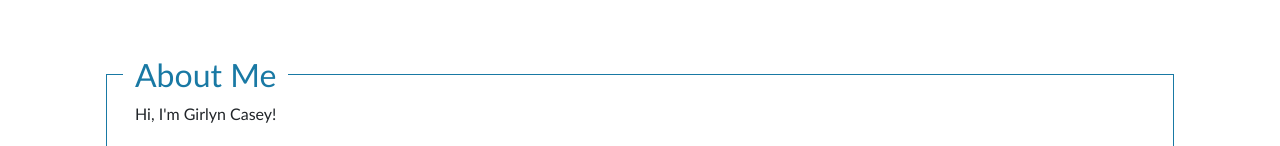
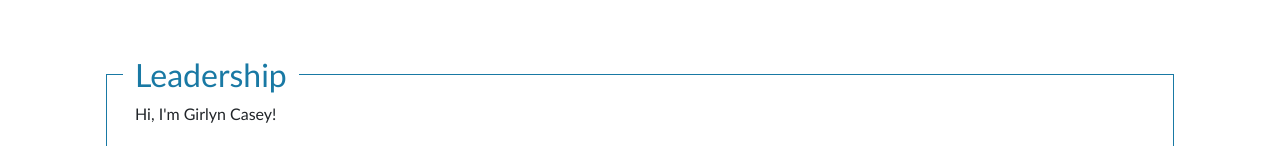
Before and after one commit to caseygirlyn/React-Portfolio, a React (Vite) app: page / in a window 1280 px wide. Shown: the part 371-517 px from the top of the page. Built offline with nearby package versions, Linux system fonts and the light colour scheme.

Commit message:
change About Me to Leadership

```diff
--- a/src/components/Home.jsx
+++ b/src/components/Home.jsx
@@ -3,7 +3,7 @@ import React from "react";
 export default function Home() {
     return <div className="container content my-3 py-1">
         <section className="row p-3 border-1 mx-4 my-5">
-            <h2 className="primary-color w-auto bg-white d-flex align-items-center">About Me</h2>
+            <h2 className="primary-color w-auto bg-white d-flex align-items-center">Leadership</h2>
             <p>Hi, I'm Girlyn Casey!</p>
             <p>
                 For the past 15 years, I have had the privilege of working in roles that have refined my web development skills. I have successfully managed numerous complex web development projects from inception to completion. I excel in fast-paced environments that demand strategic thinking, collaboration, and adaptability. I take pride in my ability to align teams with the company's vision, manage project scopes and timelines, and deliver high-quality solutions.
```
